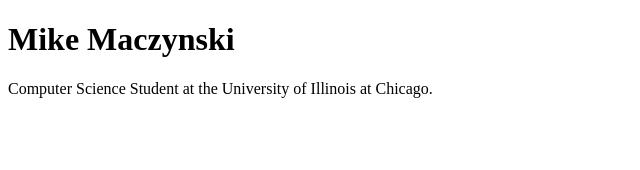
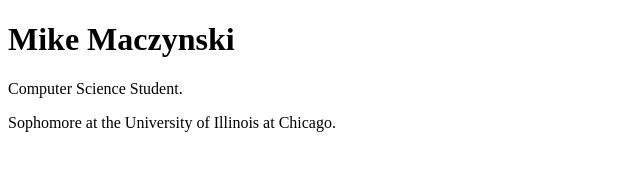
Before and after one commit to mikemaczynski/mikemaczynski.github.io, a plain HTML site: page index.html in a window 1280 px wide. Shown: the whole page, without its empty margins (0-640 px from the left). Drawn offline with Linux system fonts and the light colour scheme.

Commit message:
Added a second line of text.

```diff
--- a/index.html
+++ b/index.html
@@ -5,6 +5,7 @@
     </head>
     <body>
         <h1>Mike Maczynski</h1>
-        <p>Computer Science Student at the University of Illinois at Chicago.</p>
+        <p>Computer Science Student.</p>
+        <p>Sophomore at the University of Illinois at Chicago.</p>
     </body>
 </html>
```
